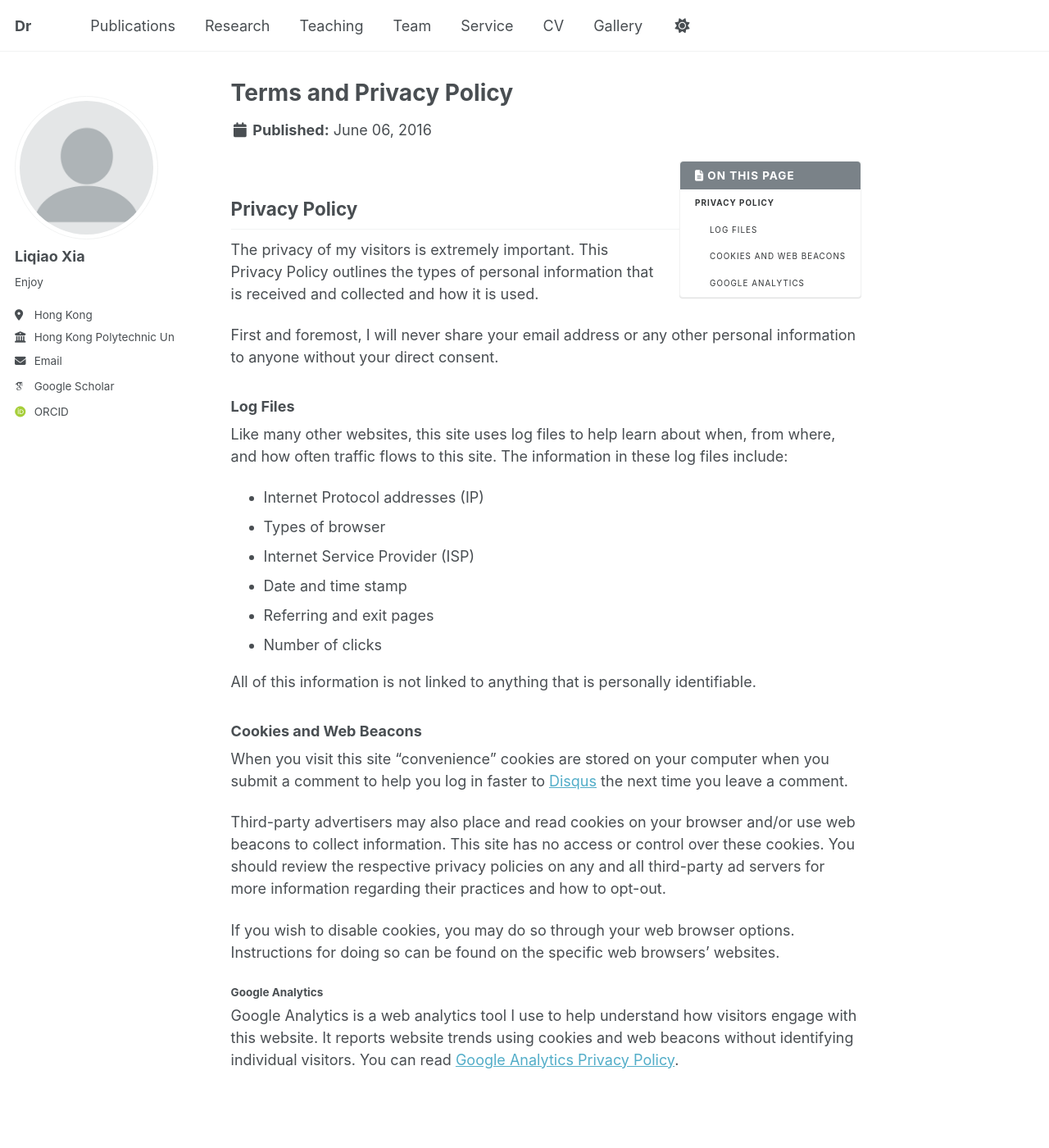
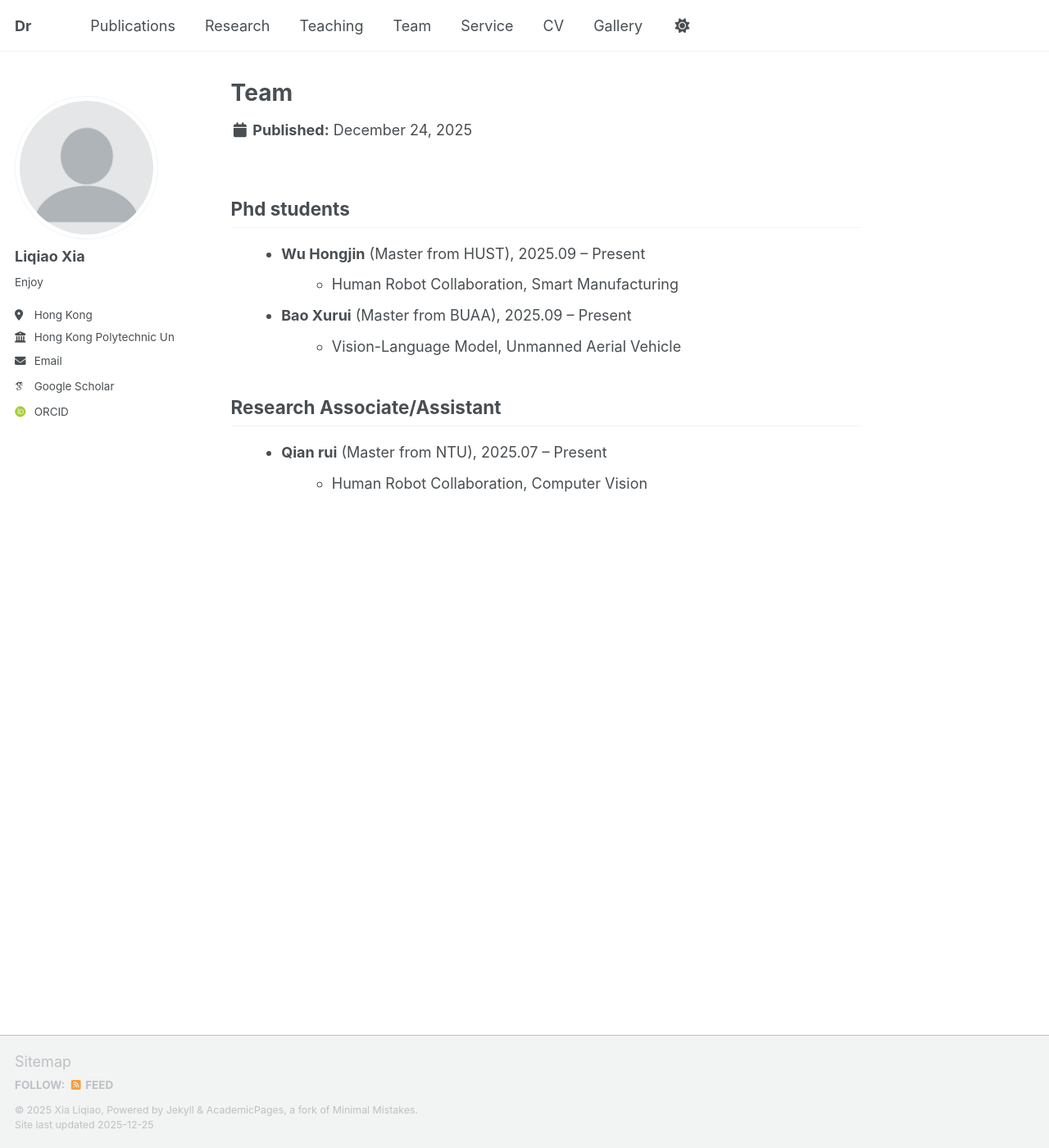
Before and after one commit to rickyqiao/liqiaoxia123, a Jekyll site: the page built from _pages/terms.md, in a window 1280 px wide and 1400 px high. Shown: the whole window at 82% size. Built offline with Jekyll 4.4.1, drawn with Linux system fonts in a browser that asks for light colours; some web fonts are replaced; a script bundle is joined from its source files by our own code; library files that are not in the unit come from our copies.

Commit message:
Update terms.md

```diff
--- a/_pages/terms.md
+++ b/_pages/terms.md
@@ -1,39 +1,51 @@
 ---
 permalink: /team/
-title: "Terms and Privacy Policy"
-modified: 2016-06-06
+title: "Team"
+modified: 2025-12-24
 ---
+<section class="cv-section">
+  <h2>Phd students</h2>
 
-{% include base_path %}
-{% include toc %}
+  <ul>
+    <li>
+      <strong>Wu Hongjin</strong> (Master from HUST), 2025.09 – Present
+      <ul>
+        <li>Human Robot Collaboration, Smart Manufacturing</li>
+      </ul>
+    </li>
+    <li>
+      <strong>Bao Xurui</strong> (Master from BUAA), 2025.09 – Present
+      <ul>
+        <li>Vision-Language Model, Unmanned Aerial Vehicle</li>
+      </ul>
+    </li>
+  </ul>
+</section>
 
-## Privacy Policy
+<section class="cv-section">
+  <h2>Research Associate/Assistant</h2>
 
-The privacy of my visitors is extremely important. This Privacy Policy outlines the types of personal information that is received and collected and how it is used.
+  <ul>
+    <li>
+      <strong>Qian rui</strong> (Master from NTU), 2025.07 – Present
+      <ul>
+        <li>Human Robot Collaboration, Computer Vision</li>
+      </ul>
+    </li>
+  </ul>
+</section>
 
-First and foremost, I will never share your email address or any other personal information to anyone without your direct consent.
 
-### Log Files
-
-Like many other websites, this site uses log files to help learn about when, from where, and how often traffic flows to this site. The information in these log files include:
-
-* Internet Protocol addresses (IP)
-* Types of browser
-* Internet Service Provider (ISP)
-* Date and time stamp
-* Referring and exit pages
-* Number of clicks
-
-All of this information is not linked to anything that is personally identifiable.
-
-### Cookies and Web Beacons
-
-When you visit this site "convenience" cookies are stored on your computer when you submit a comment to help you log in faster to [Disqus](https://disqus.com) the next time you leave a comment.
-
-Third-party advertisers may also place and read cookies on your browser and/or use web beacons to collect information. This site has no access or control over these cookies. You should review the respective privacy policies on any and all third-party ad servers for more information regarding their practices and how to opt-out.
-
-If you wish to disable cookies, you may do so through your web browser options. Instructions for doing so can be found on the specific web browsers' websites.
-
-#### Google Analytics
-
-Google Analytics is a web analytics tool I use to help understand how visitors engage with this website. It reports website trends using cookies and web beacons without identifying individual visitors. You can read [Google Analytics Privacy Policy](https://www.google.com/analytics/learn/privacy.html).
+<style>
+  .cv-section ul {
+    margin-left: 1.2rem;
+  }
+  .cv-section ul > li {
+    margin: 0.5rem 0;
+    line-height: 1.6;
+  }
+  .cv-section ul ul {
+    margin-top: 0.3rem;
+    margin-left: 1.2rem;
+  }
+</style>
```
